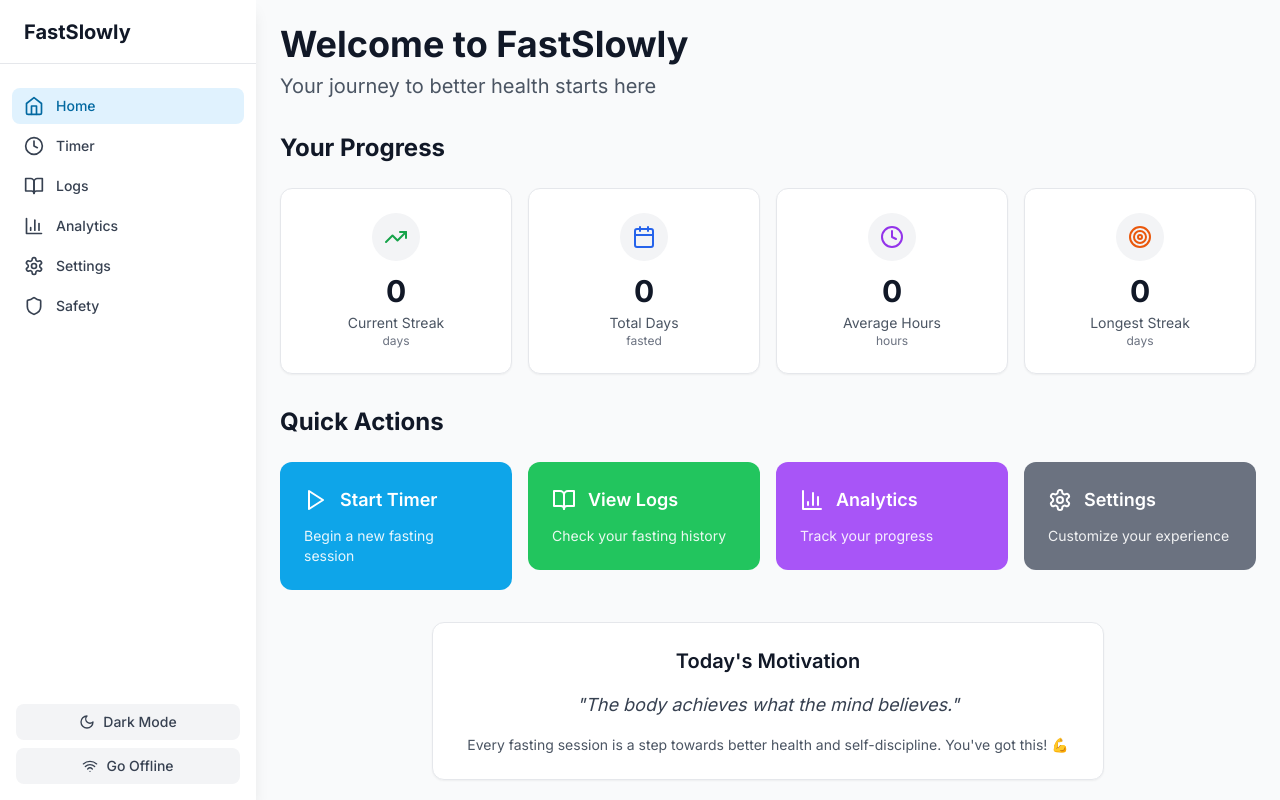
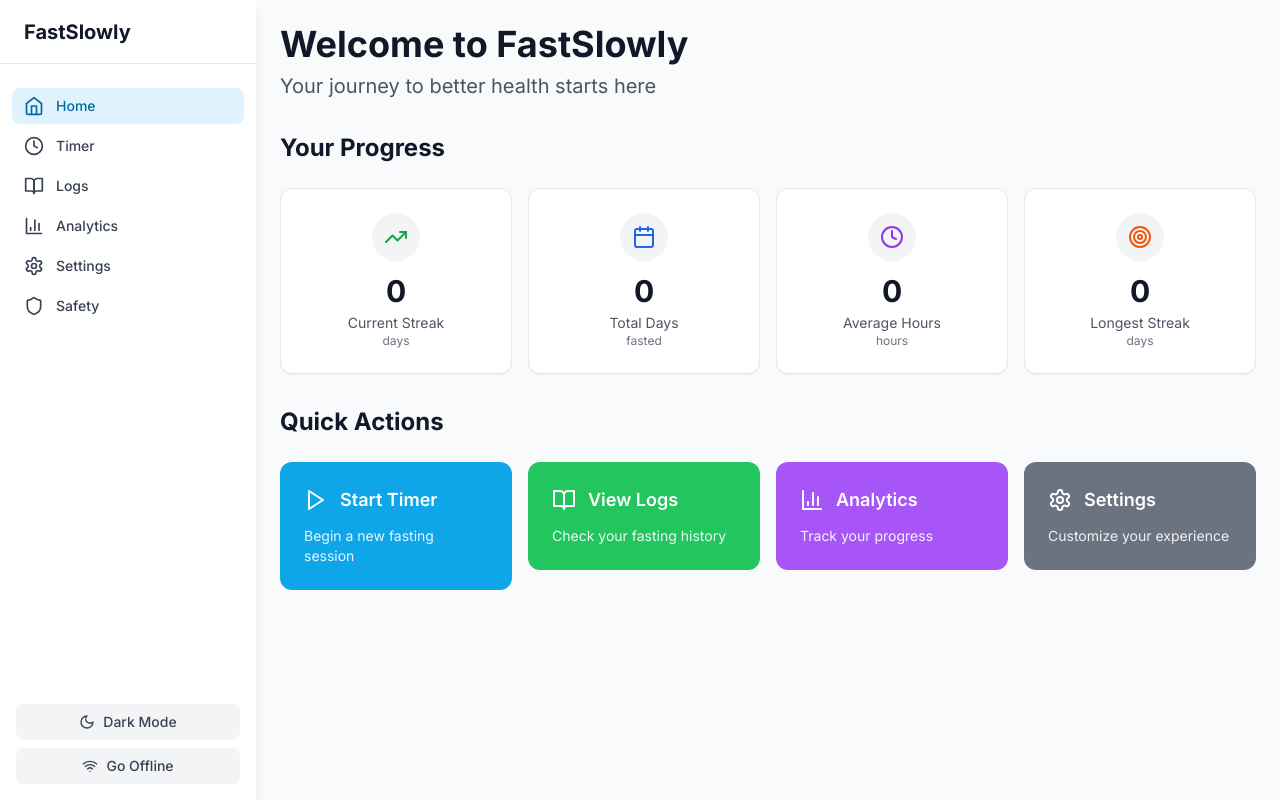
Before and after one commit to o-tari/fastslowly, a React (Vite) app: page / in a window 1280 px wide. Built offline with nearby package versions, Linux system fonts and the light colour scheme.

Commit message:
Remove motivational content and quotes
- Remove 'Today's Motivation' section from Home page
- Remove Mark Twain quote from Timer page
- Update Timer page description to remove 'motivation' reference
- Simplify toast messages in TimerDisplay to remove motivational language

```diff
--- a/src/components/TimerDisplay.jsx
+++ b/src/components/TimerDisplay.jsx
@@ -33,7 +33,7 @@ const TimerDisplay = () => {
 
         // Check if target reached
         if (elapsed >= targetDuration) {
-          toast.success('🎉 Fasting goal achieved! Great job!', {
+          toast.success('🎉 Fasting goal achieved!', {
             duration: 6000,
           })
           dispatch(stopTimer())
@@ -74,7 +74,7 @@ const TimerDisplay = () => {
       toast.success('Timer resumed')
     } else {
       dispatch(startTimer())
-      toast.success('Fasting started! You\'ve got this! 💪')
+      toast.success('Fasting started!')
     }
   }
 
--- a/src/pages/Home.jsx
+++ b/src/pages/Home.jsx
@@ -213,26 +213,6 @@ const Home = () => {
         </div>
       </motion.div>
 
-      {/* Motivational Section */}
-      <motion.div
-        initial={{ opacity: 0, y: 20 }}
-        animate={{ opacity: 1, y: 0 }}
-        transition={{ duration: 0.5, delay: 0.7 }}
-        className="text-center"
-      >
-        <div className="card max-w-2xl mx-auto">
-          <h3 className="text-xl font-semibold text-gray-900 dark:text-white mb-4">
-            Today's Motivation
-          </h3>
-          <blockquote className="text-lg italic text-gray-700 dark:text-gray-300 mb-4">
-            "The body achieves what the mind believes."
-          </blockquote>
-          <p className="text-sm text-gray-600 dark:text-gray-400">
-            Every fasting session is a step towards better health and self-discipline.
-            You've got this! 💪
-          </p>
-        </div>
-      </motion.div>
     </div>
   )
 }
--- a/src/pages/Timer.jsx
+++ b/src/pages/Timer.jsx
@@ -39,7 +39,7 @@ const Timer = () => {
           Fasting Timer
         </h1>
         <p className="text-gray-600 dark:text-gray-400">
-          Track your intermittent fasting journey with precision and motivation
+          Track your intermittent fasting journey with precision
         </p>
       </motion.div>
 
@@ -104,22 +104,6 @@ const Timer = () => {
         </div>
       </motion.div>
 
-      {/* Motivational Quote */}
-      <motion.div
-        initial={{ opacity: 0 }}
-        animate={{ opacity: 1 }}
-        transition={{ duration: 0.5, delay: 0.8 }}
-        className="mt-8 text-center"
-      >
-        <div className="card max-w-2xl mx-auto">
-          <blockquote className="text-lg italic text-gray-700 dark:text-gray-300 mb-2">
-            "The secret of getting ahead is getting started."
-          </blockquote>
-          <cite className="text-sm text-gray-500 dark:text-gray-400">
-            — Mark Twain
-          </cite>
-        </div>
-      </motion.div>
     </div>
   )
 }
```
